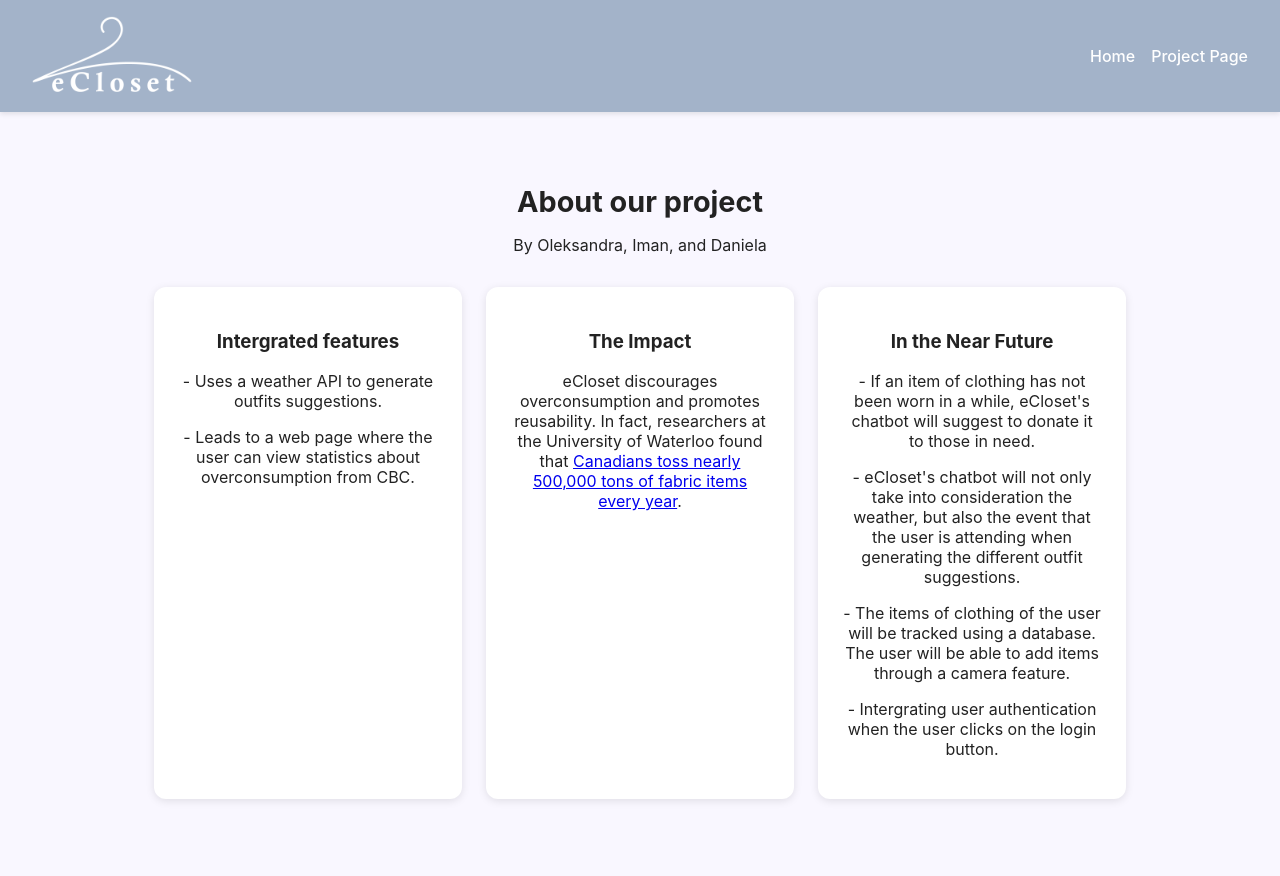
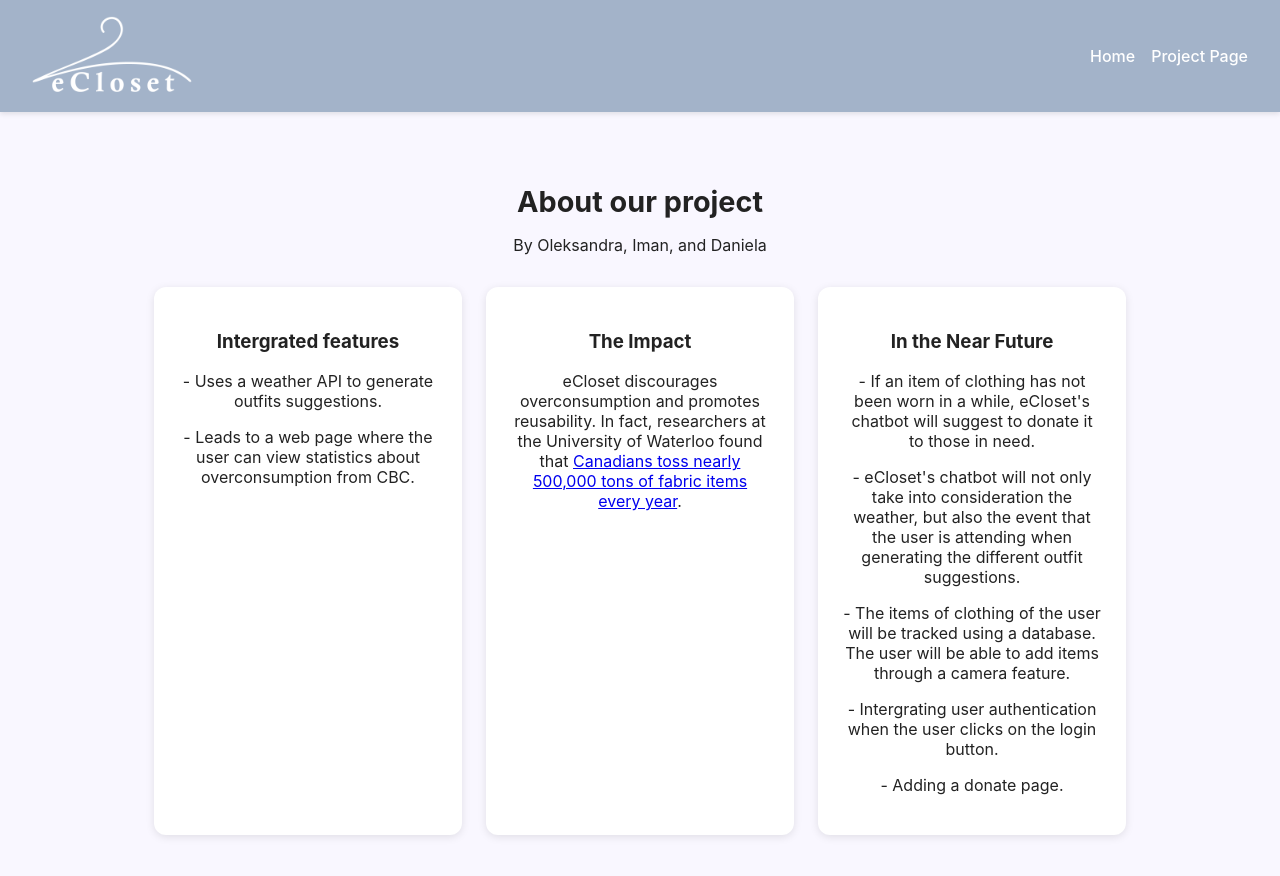
Before and after one commit to DBordeianu1/WIEEE_CODE_2025, a React (Vite) app: page /about in a window 1280 px wide. Shown: the top 876 px of the page. Before the commit the page ends 847 px from the top, so only its background shows below. Built offline with nearby package versions, Linux system fonts and the light colour scheme.

Commit message:
Updated the About page

```diff
--- a/src/pages/About.jsx
+++ b/src/pages/About.jsx
@@ -27,6 +27,7 @@ export default function About() {
           <p>- eCloset's chatbot will not only take into consideration the weather, but also the event that the user is attending when generating the different outfit suggestions.</p>
           <p>- The items of clothing of the user will be tracked using a database. The user will be able to add items through a camera feature.</p>
           <p>- Intergrating user authentication when the user clicks on the login button.</p>
+          <p>- Adding a donate page.</p>
         </div>
       </div>
     </div>
```
